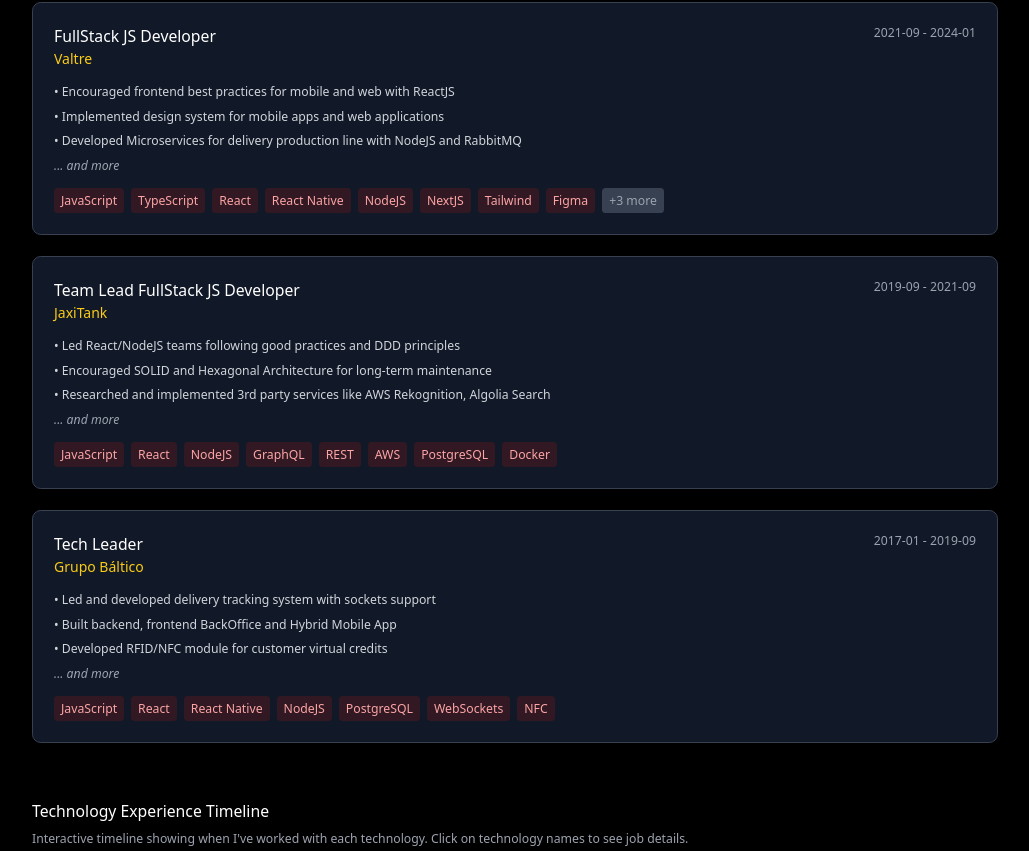
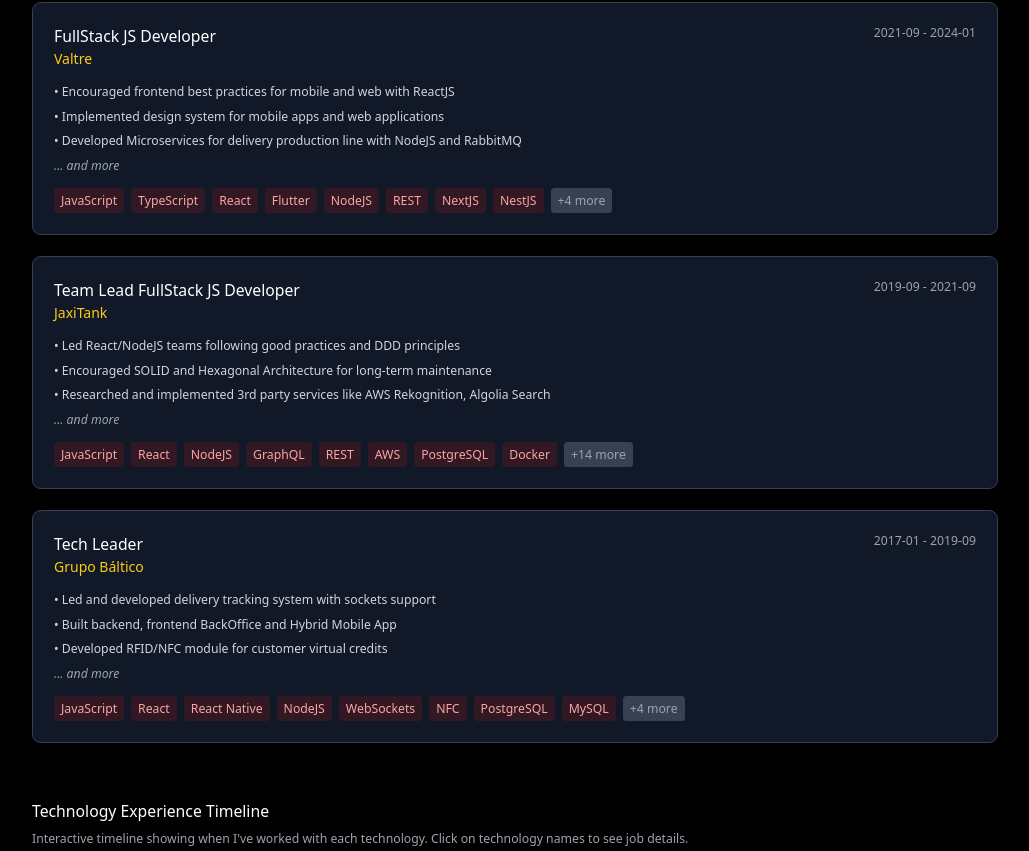
Before and after one commit to ChemaCLi/portfolio, a React (Vite) app: page / in a window 1280 px wide. Shown: the part 1449-2300 px from the top of the page, without its empty margins (125-1154 px from the left). Built offline with nearby package versions, Linux system fonts and the light colour scheme.

Commit message:
Update portfolio data: modify job technologies, enhance project details, and correct social links for accuracy

```diff
--- a/src/data/portfolio-data.ts
+++ b/src/data/portfolio-data.ts
@@ -59,7 +59,7 @@
     position: "FullStack JS Developer",
     startDate: "2021-09",
     endDate: "2024-01",
-    technologies: ["JavaScript", "TypeScript", "React", "React Native", "NodeJS", "NextJS", "Tailwind", "Figma", "RabbitMQ", "PostgreSQL", "Bugsnag"],
+    technologies: ["JavaScript", "TypeScript", "React", "Flutter", "NodeJS", "REST", "NextJS", "NestJS", "Tailwind", "RabbitMQ", "PostgreSQL", "Azure"],
     description: [
       "Encouraged frontend best practices for mobile and web with ReactJS",
       "Implemented design system for mobile apps and web applications",
@@ -75,7 +75,7 @@
     position: "Team Lead FullStack JS Developer",
     startDate: "2019-09",
     endDate: "2021-09",
-    technologies: ["JavaScript", "React", "NodeJS", "GraphQL", "REST", "AWS", "PostgreSQL", "Docker"],
+    technologies: ["JavaScript", "React", "NodeJS", "GraphQL", "REST", "AWS", "PostgreSQL", "Docker", "Digital Ocean", "Bugsnag", "Jest", "React Native", "Expo", "Prisma", "TypeORM", "Ant Design", "SASS", "Astro",  "Figma", "GiHub", "GitHub Actions", "Apollo"],
     description: [
       "Led React/NodeJS teams following good practices and DDD principles",
       "Encouraged SOLID and Hexagonal Architecture for long-term maintenance",
@@ -95,7 +95,7 @@
     position: "Tech Leader",
     startDate: "2017-01",
     endDate: "2019-09",
-    technologies: ["JavaScript", "React", "React Native", "NodeJS", "PostgreSQL", "WebSockets", "NFC"],
+    technologies: ["JavaScript", "React", "React Native", "NodeJS", "WebSockets", "NFC", "PostgreSQL", "MySQL", "Java", "PHP", "JQuery", "GitLab"],
     description: [
       "Led and developed delivery tracking system with sockets support",
       "Built backend, frontend BackOffice and Hybrid Mobile App",
@@ -128,7 +128,29 @@
   { name: "WebSockets", color: "#010101", highlighted: false, months: [], icon: "Wifi" },
   { name: "NFC", color: "#002868", highlighted: false, months: [], icon: "Radio" },
   { name: "Datadog", color: "#632CA6", highlighted: false, months: [], icon: "BarChart3" },
-  { name: "Grafana", color: "#F46800", highlighted: false, months: [], icon: "LineChart" }
+  { name: "Grafana", color: "#F46800", highlighted: false, months: [], icon: "LineChart" },
+  { name: "MySQL", color: "#4479A1", highlighted: false, months: [], icon: "Database" },
+  { name: "Java", color: "#007396", highlighted: false, months: [], icon: "Code" },
+  { name: "PHP", color: "#777BB4", highlighted: false, months: [], icon: "Code" },
+  { name: "JQuery", color: "#0769AD", highlighted: false, months: [], icon: "Code" },
+  { name: "Digital Ocean", color: "#0080FF", highlighted: false, months: [], icon: "Cloud" },
+  { name: "Jest", color: "#C21325", highlighted: false, months: [], icon: "Test" },
+  { name: "React Native", color: "#61DAFB", highlighted: false, months: [], icon: "Smartphone" },
+  { name: "Expo", color: "#000020", highlighted: false, months: [], icon: "Code" },
+  { name: "Prisma", color: "#2D3748", highlighted: false, months: [], icon: "Layers" },
+  { name: "TypeORM", color: "#2D3748", highlighted: false, months: [], icon: "Layers" },
+  { name: "Ant Design", color: "#000000", highlighted: false, months: [], icon: "Code" },
+  { name: "SASS", color: "#CC6699", highlighted: false, months: [], icon: "Code" },
+  { name: "Astro", color: "#000000", highlighted: false, months: [], icon: "Code" },
+  { name: "GiHub", color: "#000000", highlighted: false, months: [], icon: "Code" },
+  { name: "GitHub Actions", color: "#000000", highlighted: false, months: [], icon: "Code" },
+  { name: "NestJS", color: "#000000", highlighted: false, months: [], icon: "Code" },
+  { name: "Flutter", color: "#000000", highlighted: false, months: [], icon: "Code" },
+  { name: "NestJS", color: "#000000", highlighted: false, months: [], icon: "Code" },
+  { name: "Azure", color: "#0078D4", highlighted: false, months: [], icon: "Code" },
+  { name: "GitLab", color: "#000000", highlighted: false, months: [], icon: "Code" },
+  { name: "GitLab CI/CD", color: "#000000", highlighted: false, months: [], icon: "Code" },
+  { name: "Apollo", color: "#311C87", highlighted: false, months: [], icon: "Rocket" },
 ];
 
 // Generate months for each technology based on job periods
@@ -163,7 +185,8 @@
   {
     name: "Advanced ToDo Dashboard",
     description: "A comprehensive task management tool with integrated Pomodoro timer for enhanced productivity tracking.",
-    technologies: ["React", "TypeScript", "Tailwind", "IndexedDB"]
+    technologies: ["React", "TypeScript", "Tailwind", "IndexedDB"],
+    url: "https://mi-taskboard.vercel.app/"
   },
   {
     name: "Devu Community Website",
@@ -197,11 +220,11 @@
 ];
 
 export const socialLinks = {
-  devto: "https://dev.to/chemacl",
-  twitter: "https://twitter.com/chemacl",
+  devto: "https://dev.to/chema",
+  twitter: "https://twitter.com/ChemaCLi",
   linkedin: "https://www.linkedin.com/in/chema-cl/",
-  instagram: "https://instagram.com/chemacl",
-  github: "https://github.com/chemacl"
+  instagram: "https://instagram.com/chema.cli",
+  github: "https://github.com/ChemaCLi"
 };
 
 // Generate timeline months from 2017 to 2025
```
